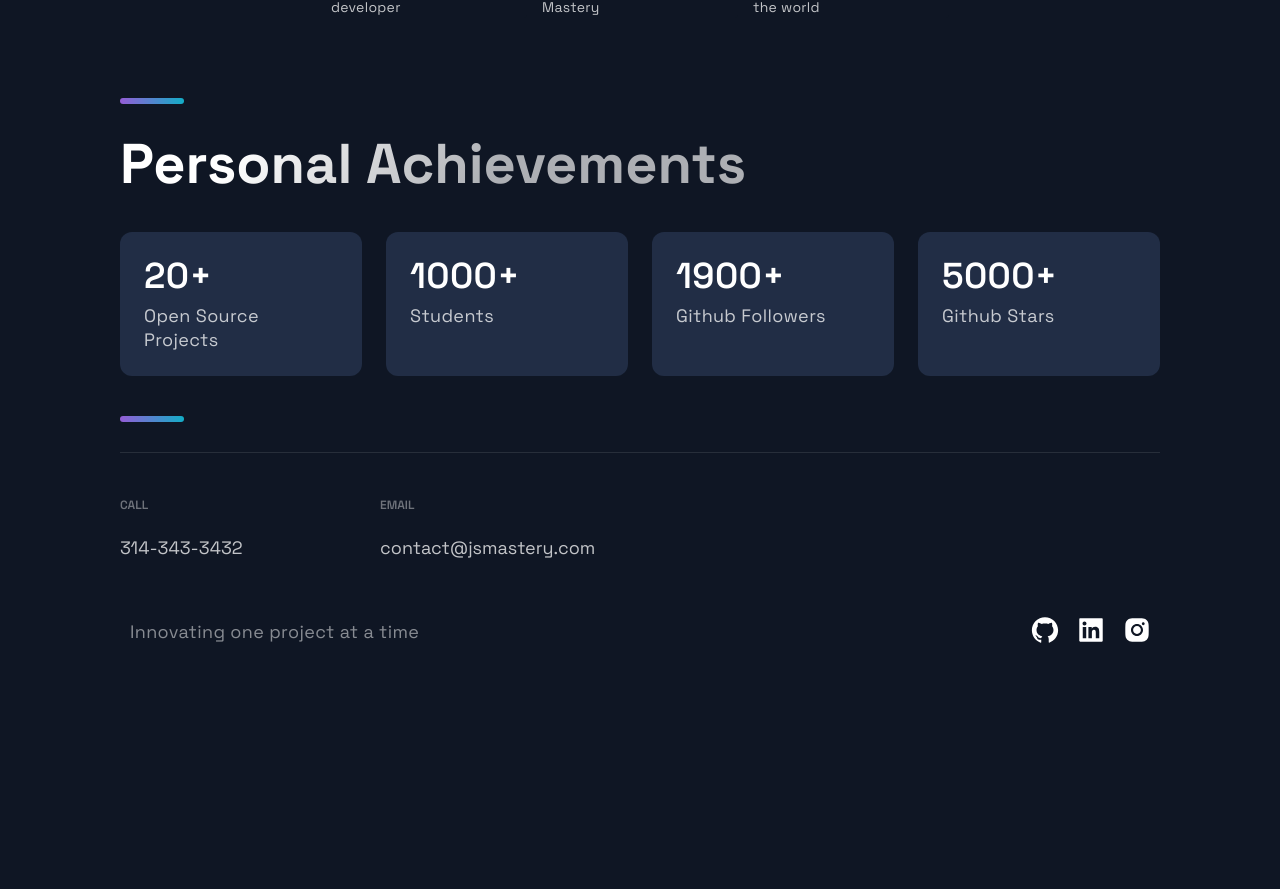
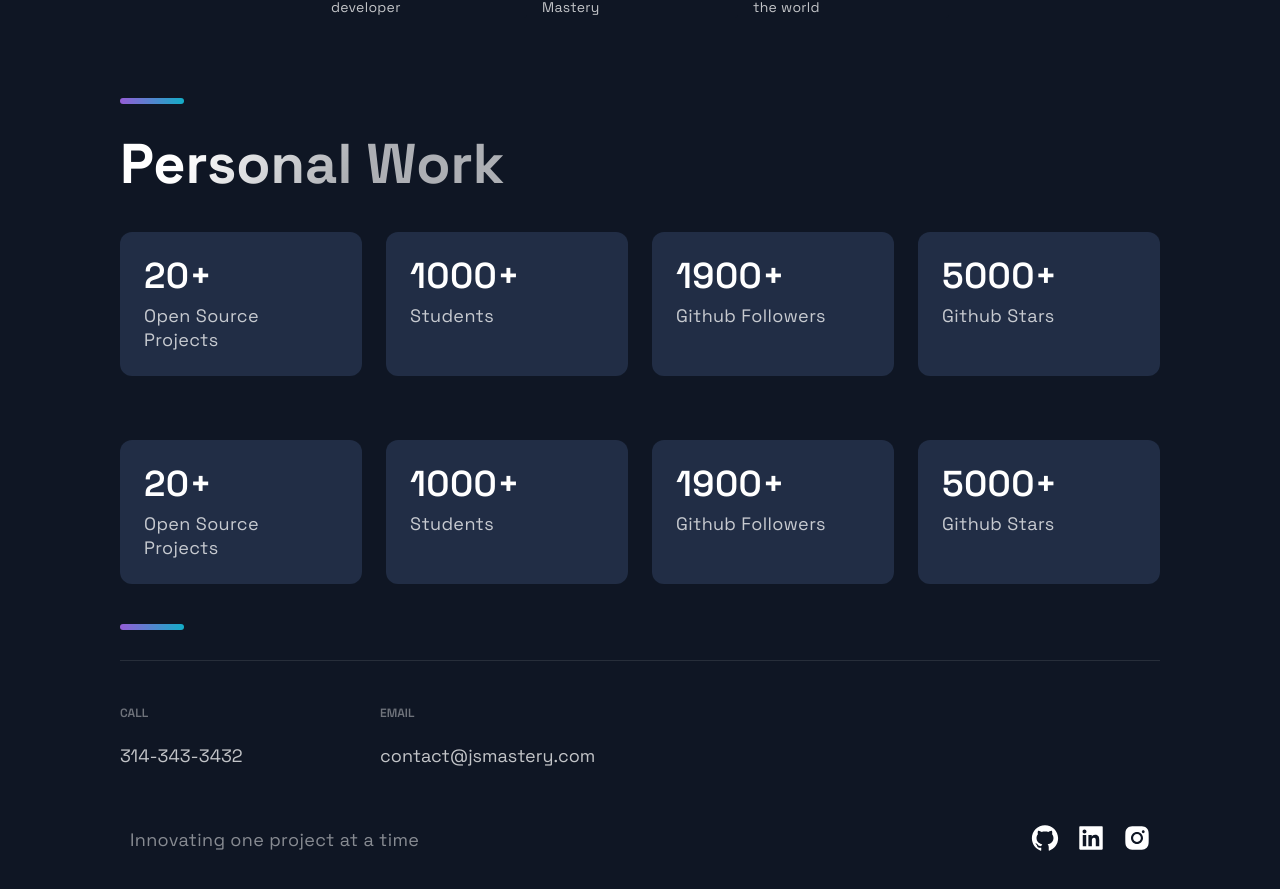
Before and after one commit to adrianhajdin/portfolio_website, a Next.js app: page / in a window 1280 px wide. Shown: the part 3035-3924 px from the top of the page. Before the commit the page ends 3742 px from the top, so only its background shows below. Built offline with nearby package versions, Linux system fonts and the light colour scheme.

Commit message:
New Changes

```diff
--- a/src/components/Acomplishments/Acomplishments.js
+++ b/src/components/Acomplishments/Acomplishments.js
@@ -12,7 +12,15 @@
 
 const Acomplishments = () => (
   <Section>
-    <SectionTitle>Personal Achievements</SectionTitle>
+    <SectionTitle>Personal Work</SectionTitle>
+    <Boxes>
+      {data.map((card, index) => (
+        <Box key={index}>
+          <BoxNum>{`${card.number}+`}</BoxNum>
+          <BoxText>{card.text}</BoxText>
+        </Box>
+      ))}
+    </Boxes>
     <Boxes>
       {data.map((card, index) => (
         <Box key={index}>
```
